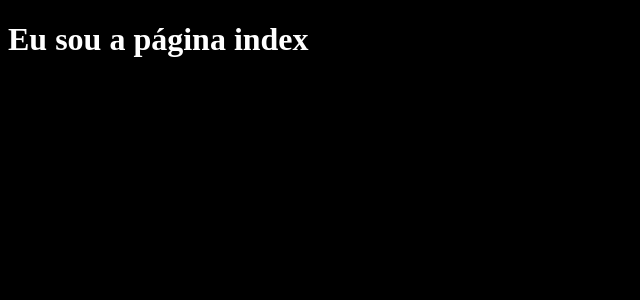
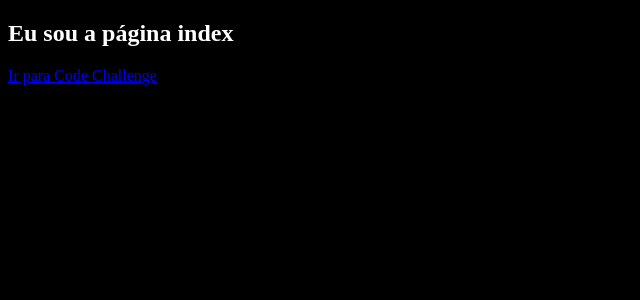
Before and after one commit to g4rcez/react-router-remake, a React (Vite) app: page / in a window 1280 px wide. Shown: the top 300 px of the page, without its empty margins (0-640 px from the left). Built offline with nearby package versions, Linux system fonts and the light colour scheme.

Commit message:
improve: use Link and routes.links

```diff
--- a/src/pages/index.page.tsx
+++ b/src/pages/index.page.tsx
@@ -1,3 +1,11 @@
+import { routes } from "../links";
+import { Link } from "../router/link";
+
 export default function IndexPage() {
-    return <h1>Eu sou a página index</h1>
+  return (
+    <section>
+      <h1>Eu sou a página index</h1>
+      <Link href={routes.links.code}>Ir para Code Challenge</Link>
+    </section>
+  );
 }
```
